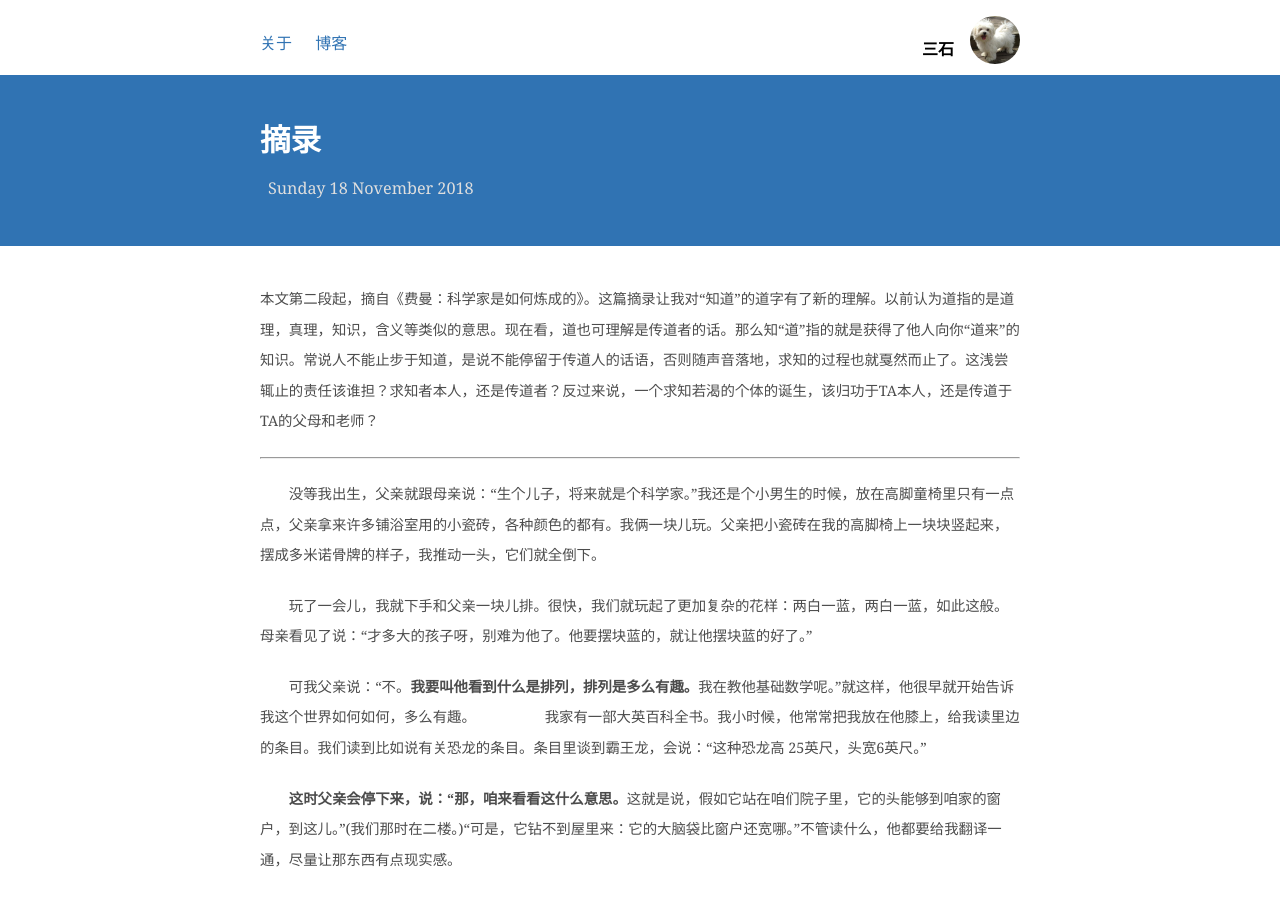
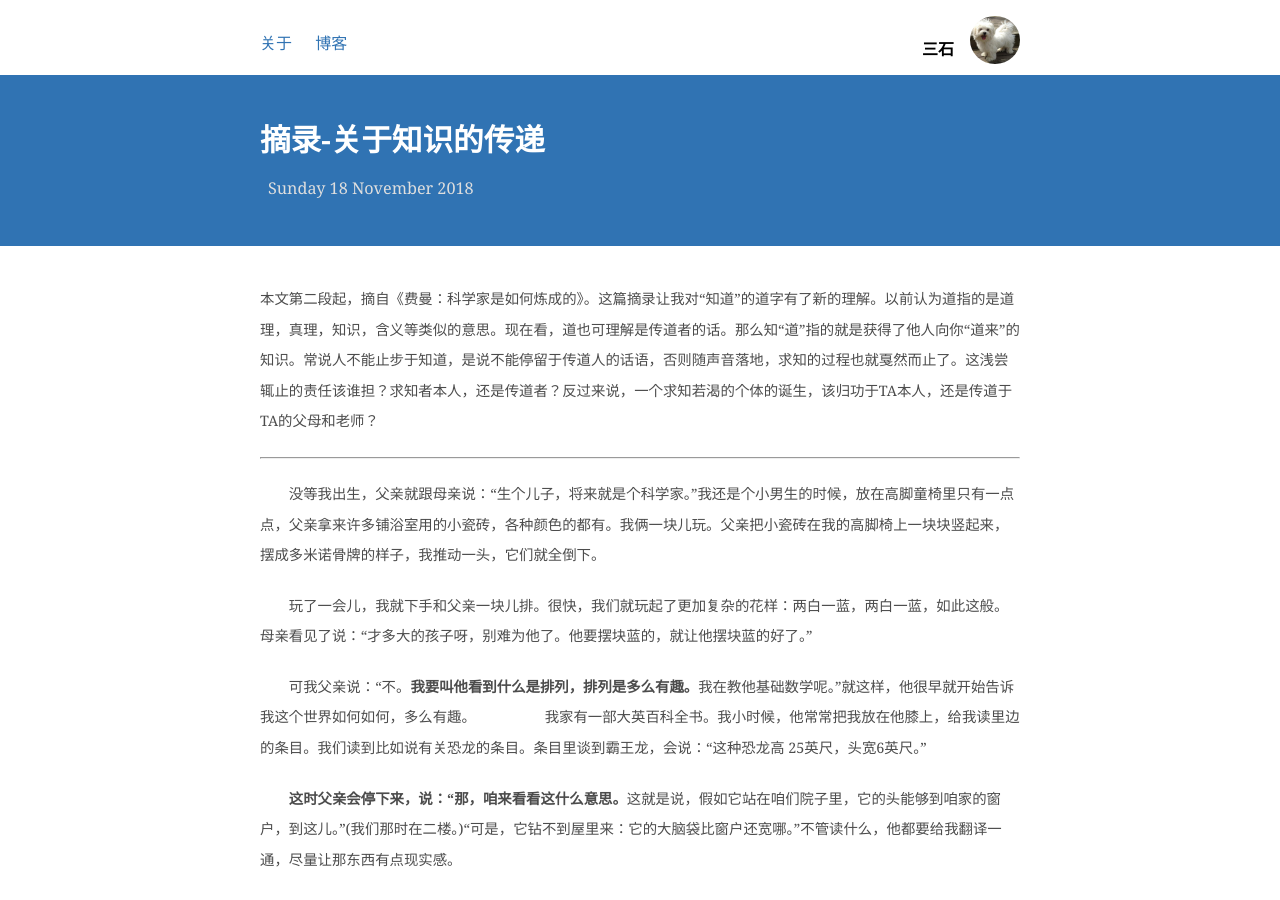
Before and after one commit to shirleysteve/1, a Jekyll site: the page built from _posts/2018-11-18-费曼和父亲.md, in a window 1280 px wide and 900 px high. Built offline with Jekyll 4.4.1, drawn with Linux system fonts in a browser that asks for light colours; nearby versions of some CDN libraries; comment, search, counter and statistics services are not loaded.

Commit message:
Update 2018-11-18-费曼和父亲.md

```diff
--- a/_posts/2018-11-18-费曼和父亲.md
+++ b/_posts/2018-11-18-费曼和父亲.md
@@ -1,7 +1,7 @@
 ---
 layout: post
 
-title: 摘录
+title: 摘录-关于知识的传递
 ---
 
 本文第二段起，摘自《费曼：科学家是如何炼成的》。这篇摘录让我对“知道”的道字有了新的理解。以前认为道指的是道理，真理，知识，含义等类似的意思。现在看，道也可理解是传道者的话。那么知“道”指的就是获得了他人向你“道来”的知识。常说人不能止步于知道，是说不能停留于传道人的话语，否则随声音落地，求知的过程也就戛然而止了。这浅尝辄止的责任该谁担？求知者本人，还是传道者？反过来说，一个求知若渴的个体的诞生，该归功于TA本人，还是传道于TA的父母和老师？
```
